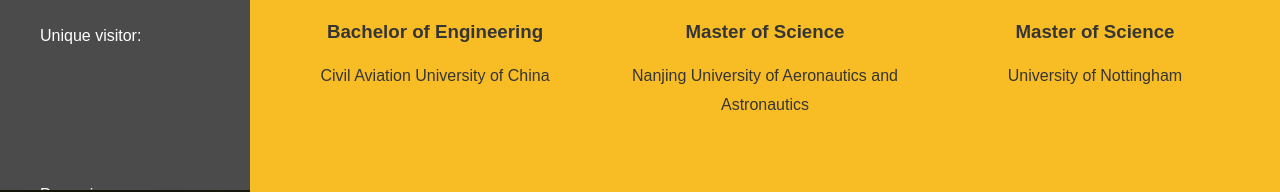
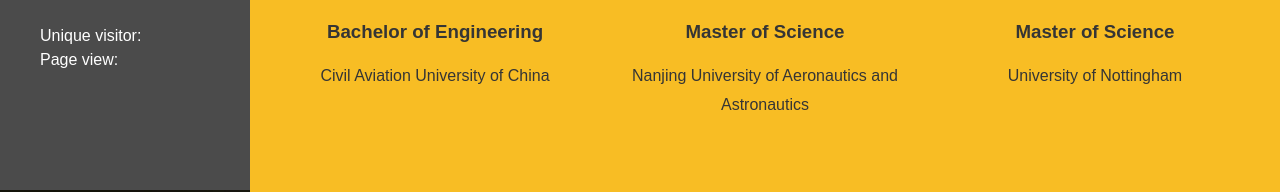
Before and after one commit to RookieStar6/RookieStar6.github.io, a plain HTML site: page Home.html in a window 1280 px wide. Shown: the part 610-802 px from the top of the page. Drawn offline with Linux system fonts and the light colour scheme; some packages are replaced by stand-ins of ours; a script that the page names is missing; files whose address does not match are found by name.

Commit message:
Update Home.html

```diff
--- a/Home.html
+++ b/Home.html
@@ -39,7 +39,7 @@
         <a href="#works">Portfoilo</a>
         <a href="#story">Album</a>
         <span style="margin-top: 130px; margin-left: 40px;" id="busuanzi_container_site_uv">Unique visitor: <span id="busuanzi_value_site_uv"></span></span>
-        <span style="margin-top: 135px; margin-left: 40px;" id="busuanzi_container_site_pv">Page view: <span id="busuanzi_value_site_pv"></span></span>
+        <span style=" margin-left: 40px;" id="busuanzi_container_site_pv">Page view: <span id="busuanzi_value_site_pv"></span></span>
     </nav>
 </aside>
 <main>
```
